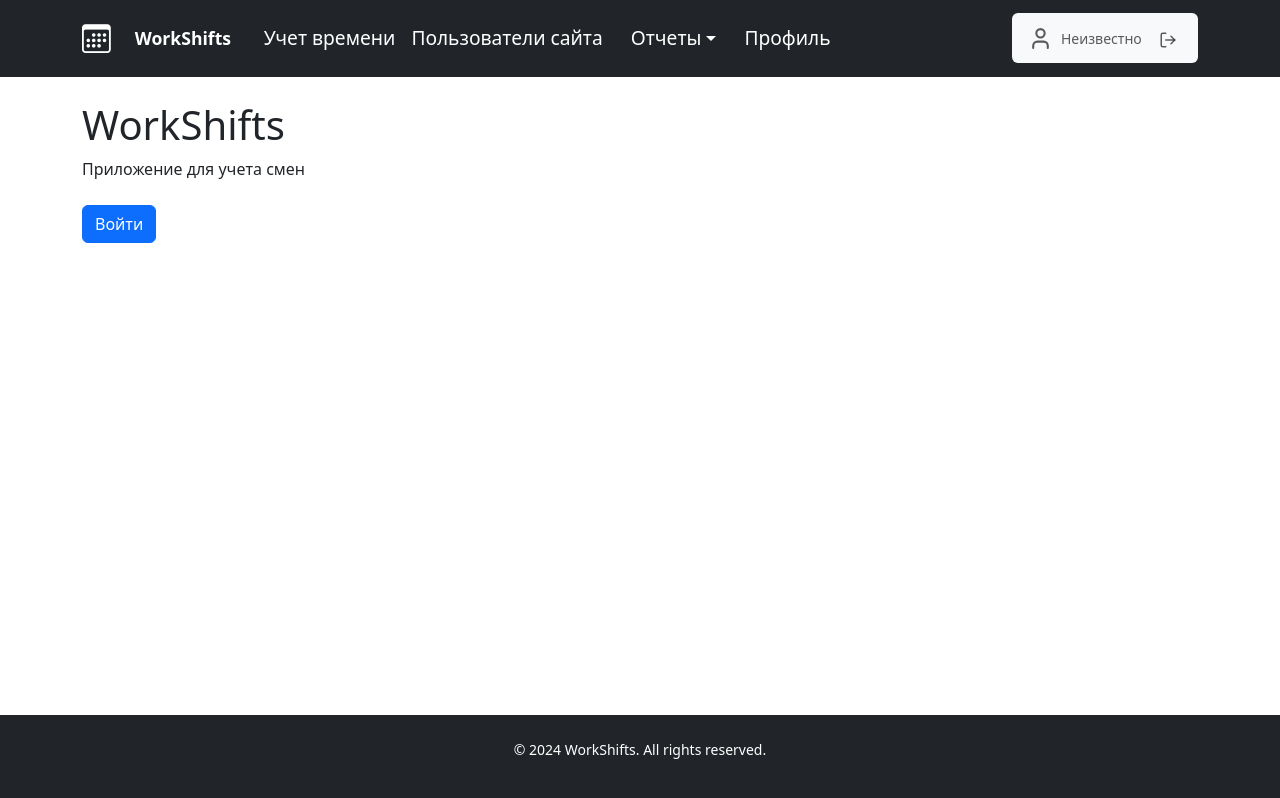
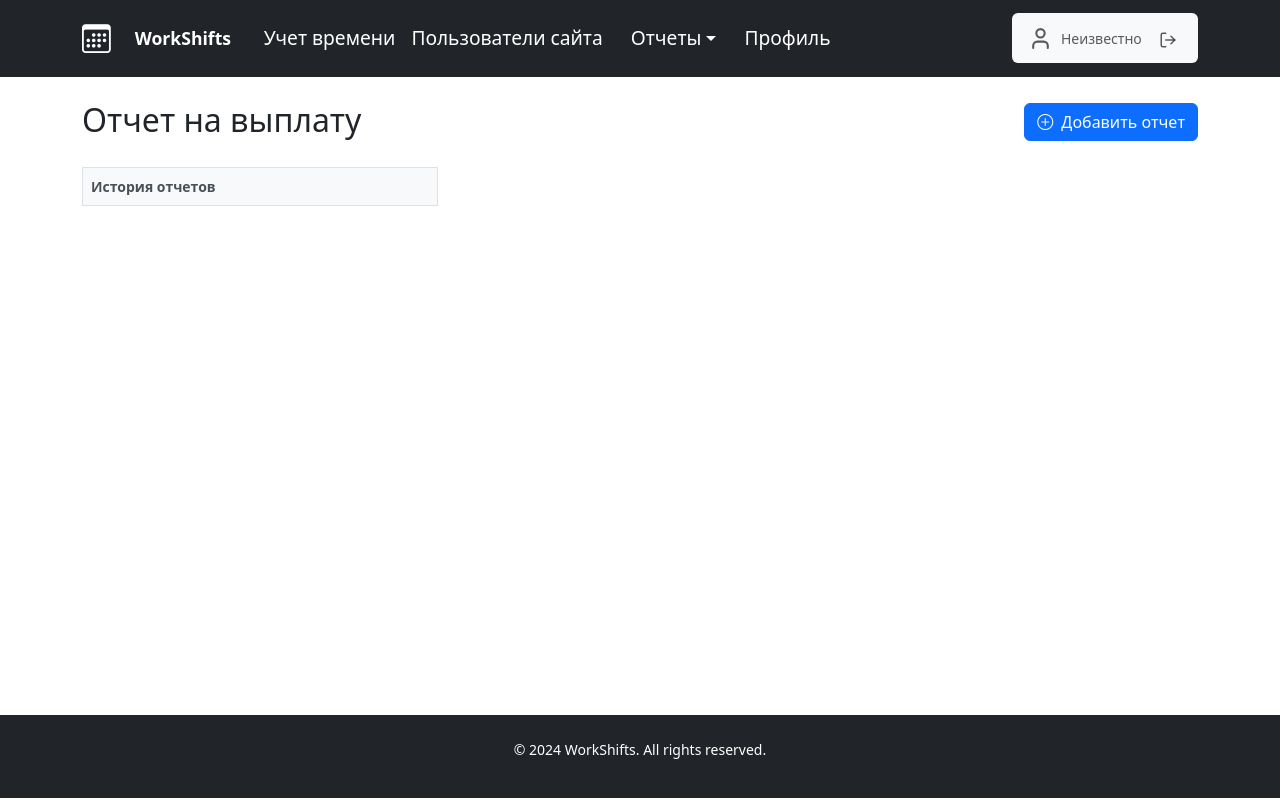
Before and after one commit to Nik2065/work-shifts, a React app in the folder front_on_react2/: page /reportForPayout in a window 1280 px wide. Built offline with nearby package versions, Linux system fonts and the light colour scheme; sample sign-in values are in the browser's storage.

Commit message:
Удалил лишние страницы. Прочие правки

```diff
--- a/front_on_react2/src/App.js
+++ b/front_on_react2/src/App.js
@@ -1,25 +1,25 @@
 import React from 'react';
 import { BrowserRouter as Router, Routes, Route } from 'react-router-dom';
 import { AuthProvider } from './context/AuthContext';
-import Layout from './components/layout/Layout';
 import ProtectedRoute from './components/auth/ProtectedRoute';
 import LoginForm from './components/auth/LoginForm';
+import Layout from './components/layout/Layout.js'
 
-// Pages
-import Home from './pages/Home';
-import PublicPage from './pages/PublicPage';
-import Dashboard from './components/dashboard/Dashboard';
-//import Profile from './pages/Profile';
 
 // Bootstrap CSS
 import 'bootstrap/dist/css/bootstrap.min.css';
 import 'bootstrap-icons/font/bootstrap-icons.css';
+
+// Pages
+import PublicPage from './pages/PublicPage';
+import Home from './pages/Home';
 import { DashboardPage } from './pages/DashboardPage';
 import DashboardLayout from './pages/DashboardLayout.jsx';
 import { SiteUsersPage } from './pages/SiteUsersPage.jsx';
 import { ReportForEmployeePage } from './pages/ReportForEmployeePage.jsx';
 import { ReportForEmployesListPage } from './pages/ReportForEmployesListPage.jsx';
 import { ProfilePage } from './pages/ProfilePage.jsx';
+import { PayoutReportPage } from './pages/PayoutReportPage.jsx';
 
 
 function App() {
@@ -33,7 +33,7 @@ function App() {
             <Route path="/public" element={<PublicPage />} />
             <Route path="/login" element={<LoginForm />} />
 
-            {/* Protected routes */}
+            {/* Protected routes
             <Route
               path="/dashboard2"
               element={
@@ -42,6 +42,8 @@ function App() {
                 </ProtectedRoute>
               }
             />
+              */
+            }
 
             <Route
               path="/dashboard"
@@ -52,6 +54,7 @@ function App() {
               }
             />
 
+              {/*
             <Route
               path="/dashboard3"
               element={
@@ -60,6 +63,8 @@ function App() {
                 </ProtectedRoute>
               }
             />
+
+              */}
 
 
             <Route
@@ -98,6 +103,15 @@ function App() {
               }
             />
 
+            <Route
+              path="/reportForPayout"
+              element={
+                <ProtectedRoute>
+                  <PayoutReportPage />
+                </ProtectedRoute>
+              }
+            />
+
             {/* 404 fallback */}
             <Route path="*" element={<Home />} />
           </Routes>
--- a/front_on_react2/src/components/dashboard/Dashboard.js
+++ /dev/null
@@ -1,42 +0,0 @@
-import React from 'react';
-import { Container, Card, Row, Col, Alert } from 'react-bootstrap';
-import { useAuth } from '../../context/AuthContext';
-
-const Dashboard = () => {
-  const { user } = useAuth();
-
-  return (
-    <Container className="mt-4">
-      <h1>Панель управления</h1>
-
-      <Alert variant="success" className="mb-4">
-        Добро пожаловать в защищенную зону приложения!
-      </Alert>
-
-      <Row>
-        <Col md={6}>
-          <Card className="mb-3">
-            <Card.Header>Информация о пользователе</Card.Header>
-            <Card.Body>
-              <p><strong>ID:</strong> {user?.id}</p>
-              <p><strong>Имя пользователя:</strong> {user?.username}</p>
-              <p><strong>Email:</strong> {user?.email}</p>
-              <p><strong>Роль:</strong> {user?.role}</p>
-            </Card.Body>
-          </Card>
-        </Col>
-
-        <Col md={6}>
-          <Card className="mb-3">
-            <Card.Header>Статистика</Card.Header>
-            <Card.Body>
-              <p>Здесь может быть ваша статистика и другая важная информация...</p>
-            </Card.Body>
-          </Card>
-        </Col>
-      </Row>
-    </Container>
-  );
-};
-
-export default Dashboard;
--- a/front_on_react2/src/pages/DashboardPage.jsx
+++ b/front_on_react2/src/pages/DashboardPage.jsx
@@ -52,8 +52,9 @@ export function DashboardPage () {
     const [isInWorkShift, setIsInWorkShift] = useState(-1);
 
     useEffect(() => {
-        //updateEmployeeList();
-        updateEmployeeListAndFinOperations();
+        //сначала получаем данные для сегодняшней даты
+        const d = new Date();
+        updateEmployeeListAndFinOperations(d);
         }
     , []);
 
@@ -213,7 +214,6 @@ export function DashboardPage () {
     function updateWorkHours(date){
 
         GetWorkHoursList(date)
-        .then((response) => response.json())
         .then((data) => {
             console.log(data);
 
--- /dev/null
+++ b/front_on_react2/src/pages/PayoutReportPage.jsx
@@ -0,0 +1,51 @@
+import React ,{ useState, useEffect} from 'react';
+import {
+  Container, Row, Col, Toast, Table, ToastContainer ,
+   Card, Button,
+  Form, Spinner
+} from 'react-bootstrap';
+
+
+export function PayoutReportPage () {
+
+
+
+
+    return (
+    <Container expand="lg">
+    <br/>
+        {/* Заголовок страницы */}
+        <div className="d-flex justify-content-between align-items-center mb-4">
+            <div>
+            <h2 className="mb-1">Отчет на выплату</h2>
+            <p className="text-muted mb-0"></p>
+            </div>
+            <Button onClick={()=> {setEmployeeId(null); setShowEmpModal(true);}} variant="primary" className="d-flex align-items-center">
+            <i className="bi bi-plus-circle me-2"></i>
+            Добавить отчет
+            </Button>
+        </div>
+    <Row>
+      <Col lg={4} className="mb-4">
+      <Table bordered hover>
+        <thead>
+            <tr>
+                <th>История отчетов</th>
+            </tr>
+        </thead>
+        <tbody>
+            <tr>
+
+            </tr>
+        </tbody>
+      </Table>
+      </Col>
+      <Col lg={8} className="mb-4">
+
+      </Col>
+    </Row>
+
+
+    </Container>)
+
+}
--- a/front_on_react2/src/services/apiService.js
+++ b/front_on_react2/src/services/apiService.js
@@ -205,12 +205,13 @@ export async function GetSiteUsersList() {
 }
 
 export async function GetWorkHoursList(date) {
-    const url = apiUrl + '/api/employee/GetWorkHours?date=' + new Date(date).toISOString();
-        return fetch(url, {
-            method: 'GET',
-            headers: GetSeqHeaders(),
-        }
-    );
+
+    let url = apiUrl + '/api/employee/GetWorkHours?date=';
+    if(date)
+     url = url + new Date(date).toISOString();
+
+    const response = await authenticatedFetch(url);
+    return parseJSON(response);
 }
 
 export async function SaveWorkHoursItemOnServer(params) {
```
Also changed, not shown: 1 other file (tests, documents, lock files or other folders).
